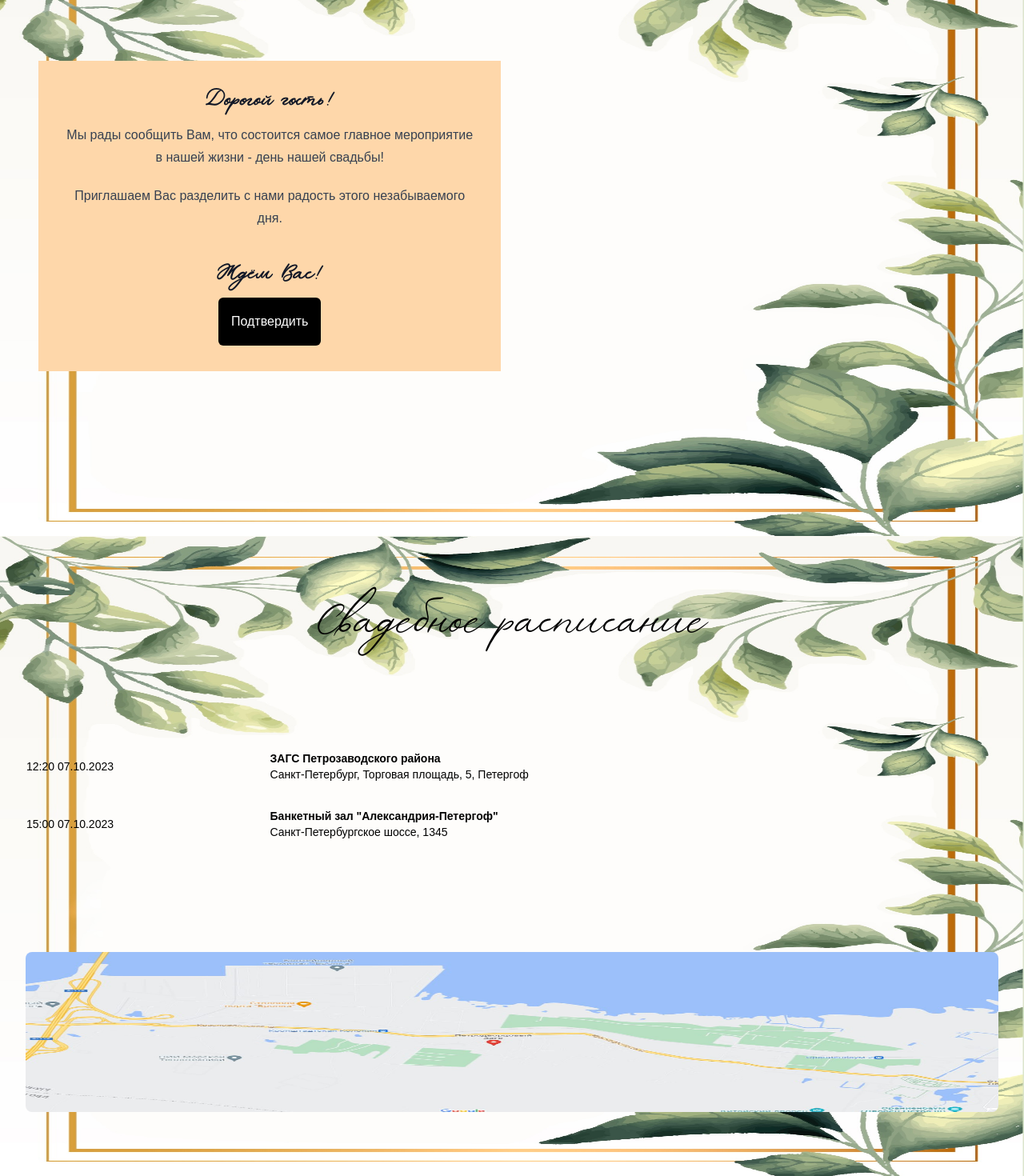
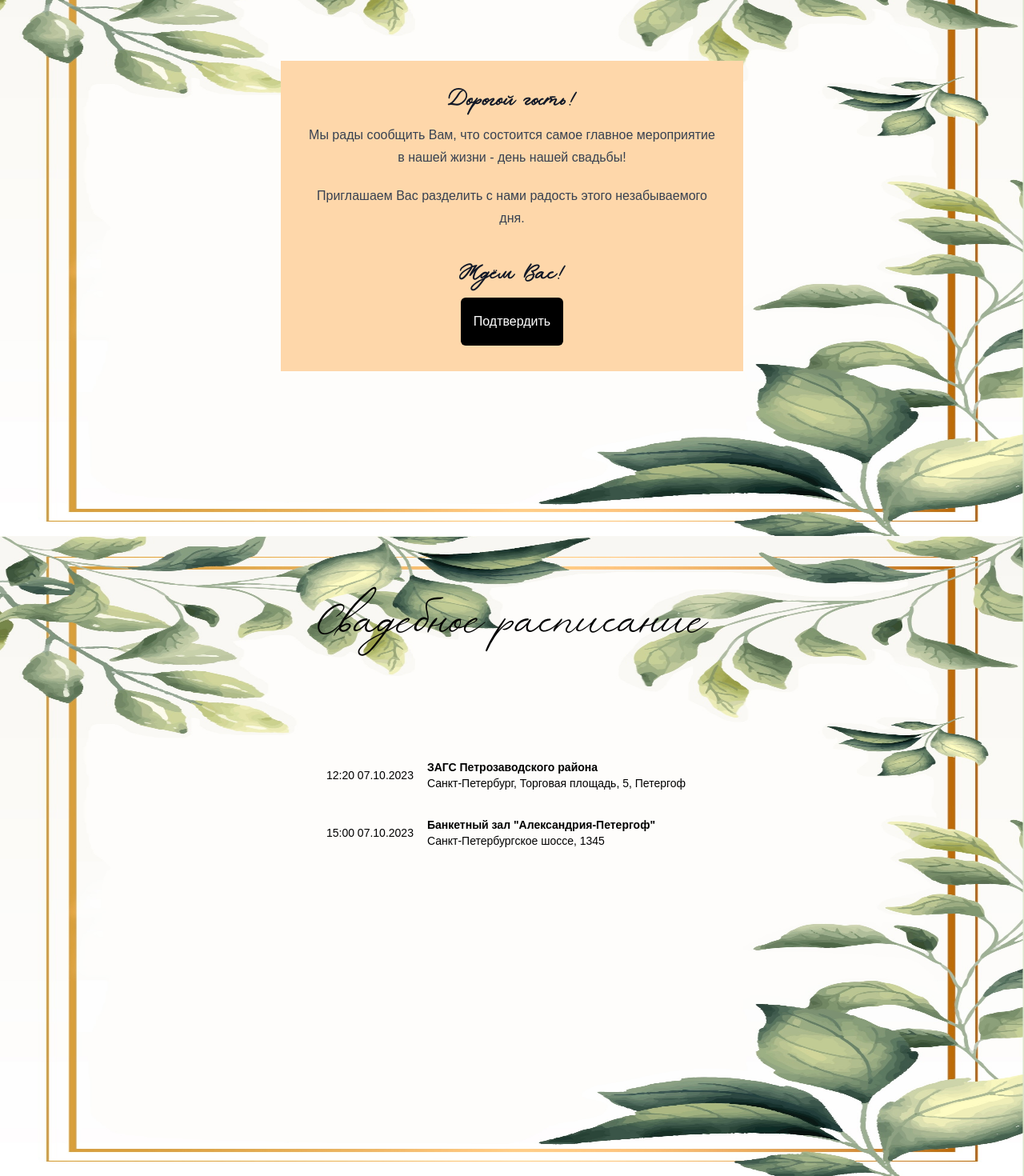
Before and after one commit to sxlts/j1wedding, a Next.js app: page / in a window 1280 px wide. Shown: the part 930-2400 px from the top of the page at 80% size. Built offline with nearby package versions, Linux system fonts and the light colour scheme; a web font is replaced by a local one; what node-telegram-bot-api would draw is missing.

Commit message:
fix: feedback from solenj1

```diff
--- a/src/app/page.tsx
+++ b/src/app/page.tsx
@@ -26,7 +26,7 @@ export default function Home() {
           7 октября | 12:00
         </p>
       </div>
-      <div className="h-screen relative px-12 py-20 w-full flex items-center">
+      <div className="h-screen relative px-12 py-20 w-full flex flex-col items-center justify-center">
         <Image src="/background.jpg" alt="background" fill className="-z-10"/>
         <div className="bg-orange-200 p-8 prose text-center">
           <h3 className="text-2xl font-badscript">
@@ -51,7 +51,7 @@ export default function Home() {
           </div>
         </div>
       </div>
-      <div className="h-screen relative px-8 py-20 w-full flex flex-col justify-between">
+      <div className="h-screen relative px-8 py-20 w-full flex flex-col justify-between items-center">
         <Image src="/background.jpg" alt="background" fill className="-z-10"/>
         <h1 className="text-5xl font-badscript text-center">
           Свадебное расписание
@@ -80,9 +80,7 @@ export default function Home() {
             </td>
           </tr>
         </table>
-        <div className="w-full relative h-[200px] rounded-lg overflow-hidden">
-          <Image src="/map.jpg" alt="map" fill />
-        </div>
+        <Image src="/map.jpg" alt="map" width="300" height="200" className="md:opacity-0" />
       </div>
     </main>
   )
```
